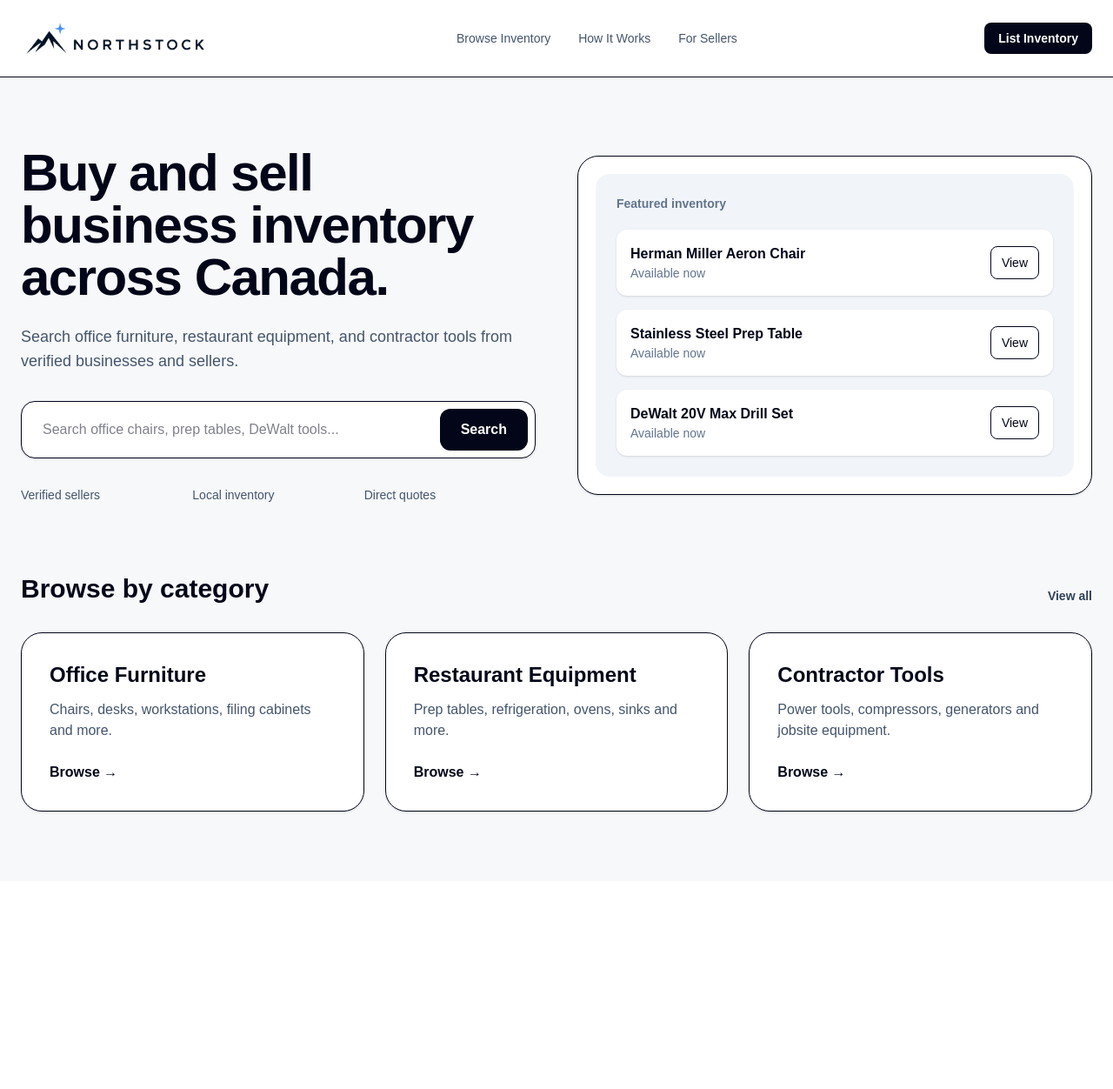
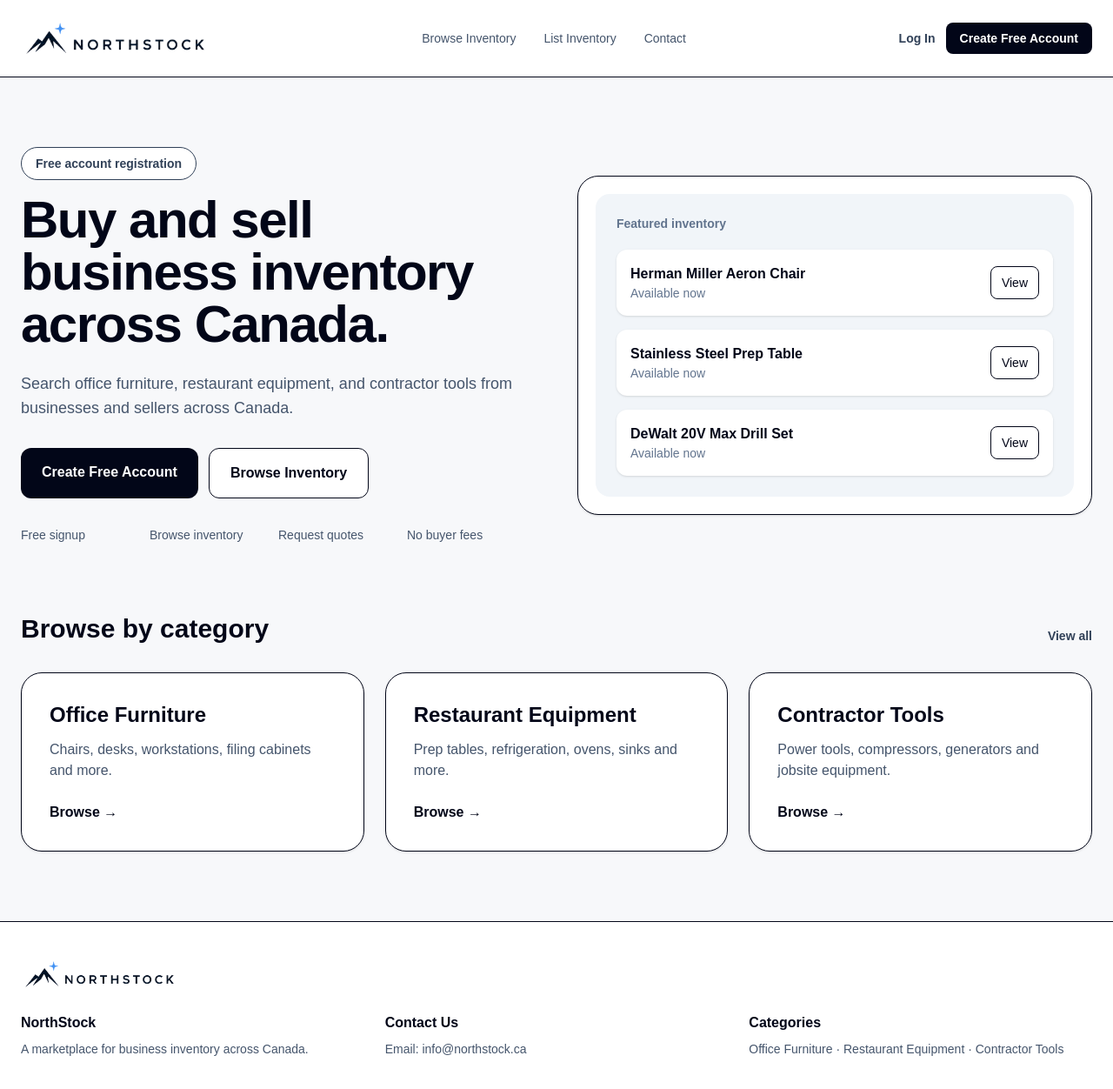
Before and after one commit to brendandforster-glitch/northstock, a Next.js app: page / in a window 1280 px wide. Shown: the top 1252 px of the page at 87% size. Before the commit the page ends 1013 px from the top, so only its background shows below. Built offline with nearby package versions, Linux system fonts and the light colour scheme.

Commit message:
Update homepage and branding

```diff
--- a/app/listings/[id]/page.tsx
+++ b/app/listings/[id]/page.tsx
@@ -95,7 +95,6 @@ export default function ListingDetailsPage({
 
             <div className="mt-8 rounded-2xl border bg-white p-6">
               <h2 className="font-bold">Description</h2>
-
               <p className="mt-3 text-slate-600">{listing.description}</p>
             </div>
 
--- a/app/page.tsx
+++ b/app/page.tsx
@@ -19,55 +19,66 @@ export default function Home() {
       <header className="border-b bg-white">
         <div className="mx-auto flex max-w-7xl items-center justify-between px-6 py-5">
           <a href="/">
-  <img
-    src="/northstock-logo.png"
-    alt="NorthStock"
-    className="h-12 w-auto"
-  />
-</a>
+            <img src="/northstock-logo.png" alt="NorthStock" className="h-12 w-auto" />
+          </a>
 
           <nav className="hidden gap-8 text-sm font-medium text-slate-600 md:flex">
-            <a href="#">Browse Inventory</a>
-            <a href="#">How It Works</a>
-            <a href="#">For Sellers</a>
+            <a href="/listings">Browse Inventory</a>
+            <a href="/list-inventory">List Inventory</a>
+            <a href="#contact">Contact</a>
           </nav>
 
-          <a
-  href="/list-inventory"
-  className="rounded-lg bg-slate-950 px-4 py-2 text-sm font-semibold text-white"
->
-  List Inventory
-</a>
+          <div className="flex items-center gap-3">
+            <a href="/login" className="text-sm font-semibold text-slate-700">
+              Log In
+            </a>
+            <a
+              href="/login"
+              className="rounded-lg bg-slate-950 px-4 py-2 text-sm font-semibold text-white"
+            >
+              Create Free Account
+            </a>
+          </div>
         </div>
       </header>
 
       <section className="mx-auto max-w-7xl px-6 py-20">
         <div className="grid items-center gap-12 lg:grid-cols-2">
           <div>
+            <p className="mb-4 inline-flex rounded-full border bg-white px-4 py-2 text-sm font-semibold text-slate-700">
+              Free account registration
+            </p>
+
             <h1 className="text-5xl font-bold tracking-tight md:text-6xl">
               Buy and sell business inventory across Canada.
             </h1>
 
             <p className="mt-6 max-w-xl text-lg text-slate-600">
               Search office furniture, restaurant equipment, and contractor
-              tools from verified businesses and sellers.
+              tools from businesses and sellers across Canada.
             </p>
 
-            <div className="mt-8 flex max-w-2xl gap-3 rounded-2xl border bg-white p-2 shadow-sm">
-              <input
-                type="text"
-                placeholder="Search office chairs, prep tables, DeWalt tools..."
-                className="flex-1 rounded-xl px-4 outline-none"
-              />
-              <button className="rounded-xl bg-slate-950 px-6 py-3 font-semibold text-white">
-                Search
-              </button>
+            <div className="mt-8 flex flex-col gap-3 sm:flex-row">
+              <a
+                href="/login"
+                className="rounded-xl bg-slate-950 px-6 py-4 text-center font-semibold text-white"
+              >
+                Create Free Account
+              </a>
+
+              <a
+                href="/listings"
+                className="rounded-xl border bg-white px-6 py-4 text-center font-semibold text-slate-950"
+              >
+                Browse Inventory
+              </a>
             </div>
 
-            <div className="mt-8 grid max-w-xl grid-cols-3 gap-4 text-sm text-slate-600">
-              <div>Verified sellers</div>
-              <div>Local inventory</div>
-              <div>Direct quotes</div>
+            <div className="mt-8 grid max-w-xl grid-cols-2 gap-4 text-sm text-slate-600 md:grid-cols-4">
+              <div>Free signup</div>
+              <div>Browse inventory</div>
+              <div>Request quotes</div>
+              <div>No buyer fees</div>
             </div>
           </div>
 
@@ -91,9 +102,9 @@ export default function Home() {
                       <p className="font-semibold">{item}</p>
                       <p className="text-sm text-slate-500">Available now</p>
                     </div>
-                    <button className="rounded-lg border px-3 py-2 text-sm">
+                    <a href="/listings" className="rounded-lg border px-3 py-2 text-sm">
                       View
-                    </button>
+                    </a>
                   </div>
                 ))}
               </div>
@@ -105,26 +116,54 @@ export default function Home() {
       <section className="mx-auto max-w-7xl px-6 pb-20">
         <div className="mb-8 flex items-end justify-between">
           <h2 className="text-3xl font-bold">Browse by category</h2>
-          <a className="text-sm font-semibold text-slate-700" href="#">
+          <a className="text-sm font-semibold text-slate-700" href="/listings">
             View all
           </a>
         </div>
 
         <div className="grid gap-6 md:grid-cols-3">
           {categories.map((category) => (
-            <div
+            <a
+              href="/listings"
               key={category.title}
               className="rounded-3xl border bg-white p-8 shadow-sm transition hover:-translate-y-1 hover:shadow-md"
             >
               <h3 className="text-2xl font-bold">{category.title}</h3>
               <p className="mt-3 text-slate-600">{category.description}</p>
-              <button className="mt-6 font-semibold text-slate-950">
-                Browse →
-              </button>
-            </div>
+              <p className="mt-6 font-semibold text-slate-950">Browse →</p>
+            </a>
           ))}
         </div>
       </section>
+
+      <footer id="contact" className="border-t bg-white">
+        <div className="mx-auto max-w-7xl px-6 py-10">
+          <img src="/northstock-logo.png" alt="NorthStock" className="h-10 w-auto" />
+
+          <div className="mt-6 grid gap-6 md:grid-cols-3">
+            <div>
+              <h3 className="font-bold">NorthStock</h3>
+              <p className="mt-2 text-sm text-slate-600">
+                A marketplace for business inventory across Canada.
+              </p>
+            </div>
+
+            <div>
+              <h3 className="font-bold">Contact Us</h3>
+              <p className="mt-2 text-sm text-slate-600">
+                Email: info@northstock.ca
+              </p>
+            </div>
+
+            <div>
+              <h3 className="font-bold">Categories</h3>
+              <p className="mt-2 text-sm text-slate-600">
+                Office Furniture · Restaurant Equipment · Contractor Tools
+              </p>
+            </div>
+          </div>
+        </div>
+      </footer>
     </main>
   );
 }
```
